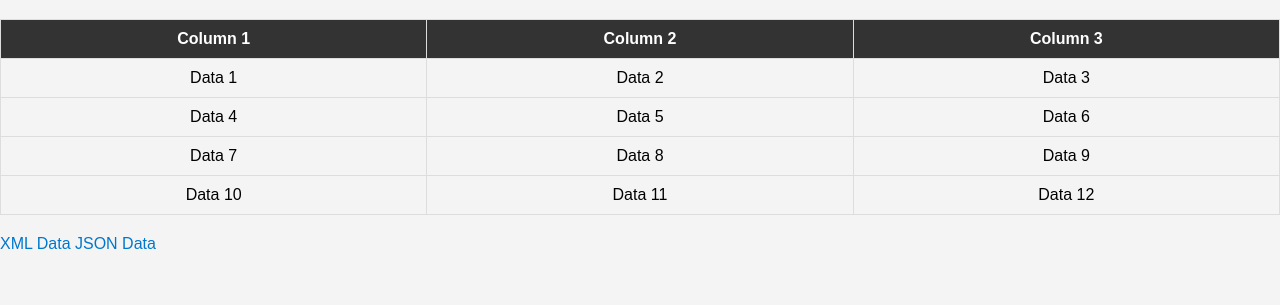
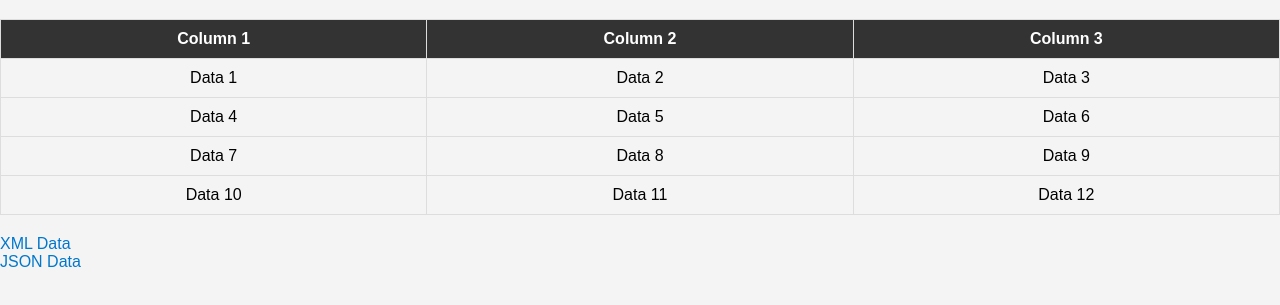
Before and after one commit to 4yaken4/4yaken4.github.io, a plain HTML site: page data.html in a window 1280 px wide. Shown: the part 61-366 px from the top of the page. Drawn offline with Linux system fonts and the light colour scheme.

Commit message:
small fix

```diff
--- a/data.html
+++ b/data.html
@@ -45,7 +45,7 @@
     </table>
 
     <footer>
-        <a href="data.xml" class="link">XML Data</a>
+        <a href="data.xml" class="link">XML Data</a><br>
         <a href="data.json" class="link">JSON Data</a>
     </footer>
 </main>
```
